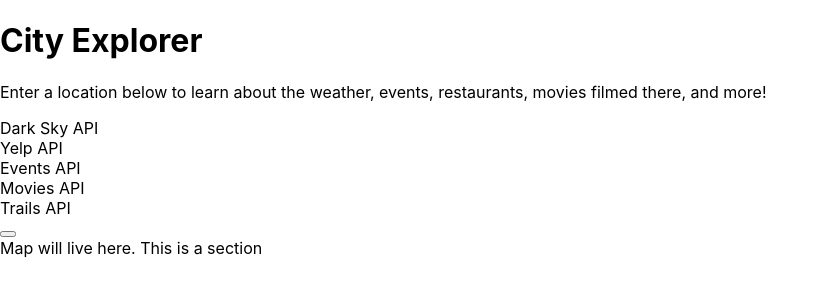
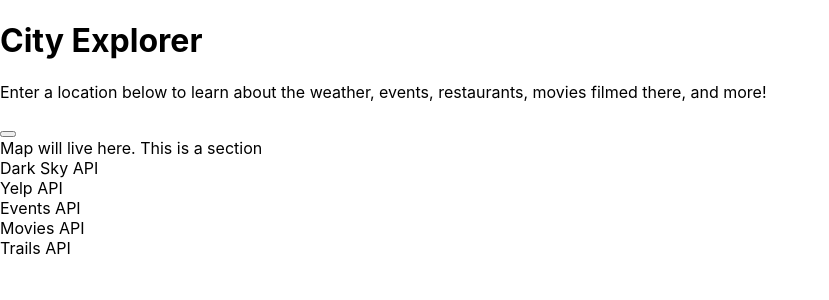
Before and after one commit to arsummers/city_explorer_react, a React (Create React App) app: page / in a window 1280 px wide. Shown: the top 300 px of the page, without its empty margins (0-829 px from the left). Built offline with nearby package versions, Linux system fonts and the light colour scheme.

Commit message:
everything moved into place, ready to style

```diff
--- a/src/App.js
+++ b/src/App.js
@@ -1,29 +1,10 @@
 import React from 'react';
 import Header from './header';
 import Main from './main';
-import Search from './search';
-import Maps from './map';
+
 import logo, { ReactComponent } from './logo.svg';
 import './App.css';
 
-class CityExplorerReact extends React.Component {
-  constructor(props){
-    super(props);
-    this.state = {
-      thing: 'idk something'
-    }
-  }
-
-
-  render(){
-    return(
-      <div>
-        {this.state.thing}
-      </div>
-    )
-  }
-
-}
 
 
 class App extends React.Component {
@@ -32,8 +13,6 @@
       <React.Fragment>
          <Header />
          <Main />
-         <Search />
-         <Maps />
       </React.Fragment>
 
     )
--- a/src/main.js
+++ b/src/main.js
@@ -1,36 +1,19 @@
 import React from 'react';
+import Search from './search';
+import Maps from './map';
+import Result from './result'
+
 
 class Main extends React.Component{
-    constructor(props){
-        super(props);
-        this.state={
-            darkSkyHolder: 'Dark Sky API',
-            yelpHoder: 'Yelp API',
-            eventsHolder: 'Events API',
-            moviesHolder: 'Movies API',
-            trailsHolder: 'Trails API'
-        }
-    }
 
     render(){
         return (
-            <div>
-                <section>
-                    {this.state.darkSkyHolder}
-                </section>
-                <section>
-                    {this.state.yelpHoder}
-                </section>
-                <section>
-                    {this.state.eventsHolder}
-                </section>
-                <section>
-                    {this.state.moviesHolder}
-                </section>
-                <section>
-                    {this.state.trailsHolder}
-                </section>
-            </div>
+            <React.Fragment>
+                <Search />
+                <Maps />
+                <Result />
+            </React.Fragment>
+
         )
     }
 }
--- /dev/null
+++ b/src/result.js
@@ -0,0 +1,38 @@
+import React from 'react';
+
+class Result extends React.Component {
+    constructor(props){
+        super(props);
+        this.state={
+            darkSkyHolder: 'Dark Sky API',
+            yelpHoder: 'Yelp API',
+            eventsHolder: 'Events API',
+            moviesHolder: 'Movies API',
+            trailsHolder: 'Trails API'
+        }
+    }
+
+    render(){
+        return (
+            <div>
+                <section>
+                    {this.state.darkSkyHolder}
+                </section>
+                <section>
+                    {this.state.yelpHoder}
+                </section>
+                <section>
+                    {this.state.eventsHolder}
+                </section>
+                <section>
+                    {this.state.moviesHolder}
+                </section>
+                <section>
+                    {this.state.trailsHolder}
+                </section>
+            </div>
+        )
+    }
+}
+
+export default Result;
```
Also changed, not shown: 1 other file (tests, documents, lock files or other folders).
